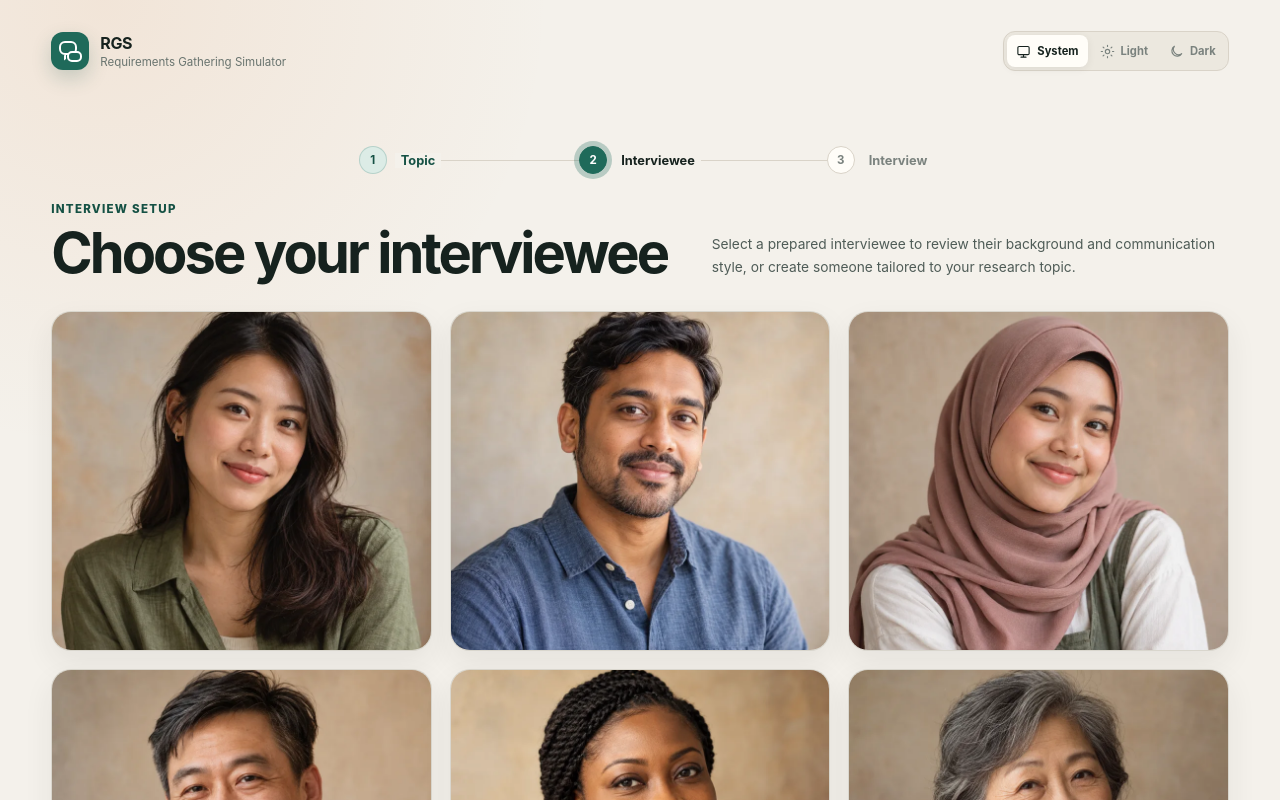
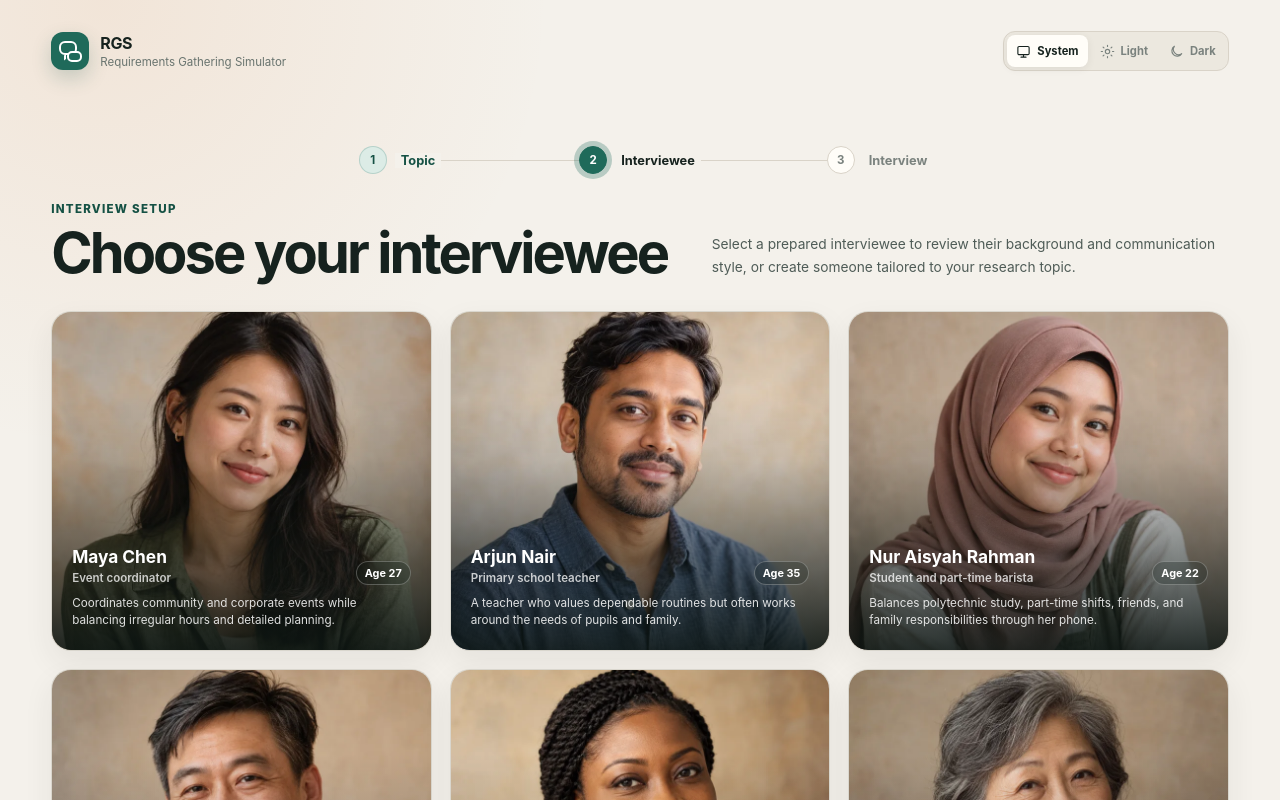
Before and after one commit to ranentwj/fyp-interview-sim, a Next.js app: page /setup/interviewee in a window 1280 px wide. Shown: the top 800 px of the page. Built offline with nearby package versions, Linux system fonts and the light colour scheme.

Commit message:
Add interviewee captions and frosted summaries

```diff
--- a/src/features/interviewee/IntervieweeRoster.module.css
+++ b/src/features/interviewee/IntervieweeRoster.module.css
@@ -10,17 +10,135 @@
   overflow: hidden;
   border: 1px solid var(--border-subtle);
   border-radius: 20px;
+  padding: 0;
   background: var(--surface-muted);
   box-shadow: 0 12px 30px var(--control-shadow);
+  color: white;
+  text-align: left;
+  isolation: isolate;
+  transition: border-color 180ms ease, box-shadow 180ms ease, transform 180ms ease;
+}
+
+.card:hover,
+.card:focus-visible {
+  border-color: var(--accent-border);
+  box-shadow: 0 18px 38px var(--panel-shadow);
+  transform: translateY(-3px);
 }
 
 .portrait {
+  z-index: -1;
   object-fit: cover;
+  transition: transform 350ms ease;
+}
+
+.card:hover .portrait,
+.card:focus-visible .portrait {
+  transform: scale(1.025);
+}
+
+.cardOverlay {
+  position: absolute;
+  inset: 0;
+  display: flex;
+  flex-direction: column;
+  justify-content: flex-end;
+  padding: 24px 20px 20px;
+  background: linear-gradient(
+    to bottom,
+    transparent 25%,
+    rgba(12, 21, 18, 0.1) 44%,
+    rgba(12, 21, 18, 0.88) 100%
+  );
+}
+
+.cardHeading {
+  display: flex;
+  align-items: flex-end;
+  justify-content: space-between;
+  gap: 12px;
+}
+
+.cardHeading > span:first-child {
+  display: grid;
+  gap: 3px;
+}
+
+.cardHeading strong {
+  font-size: 1.08rem;
+  line-height: 1.2;
+}
+
+.cardHeading small {
+  color: rgba(255, 255, 255, 0.76);
+  font-size: 0.72rem;
+  font-weight: 600;
+}
+
+.age {
+  flex: none;
+  border: 1px solid rgba(255, 255, 255, 0.25);
+  border-radius: 999px;
+  padding: 4px 8px;
+  background: rgba(12, 21, 18, 0.24);
+  font-size: 0.68rem;
+  font-weight: 700;
+  backdrop-filter: blur(8px);
+}
+
+.hoverBackground {
+  max-height: 0;
+  overflow: hidden;
+  margin-top: 0;
+  color: rgba(255, 255, 255, 0.86);
+  font-size: 0.73rem;
+  line-height: 1.5;
+  opacity: 0;
+  transform: translateY(8px);
+  transition: max-height 260ms ease, margin-top 260ms ease, opacity 200ms ease,
+    transform 260ms ease;
+}
+
+.card:hover .hoverBackground,
+.card:focus-visible .hoverBackground {
+  max-height: 90px;
+  margin-top: 12px;
+  opacity: 1;
+  transform: translateY(0);
+}
+
+.card:hover .cardOverlay,
+.card:focus-visible .cardOverlay {
+  background: linear-gradient(
+    to bottom,
+    transparent 10%,
+    rgba(12, 21, 18, 0.08) 30%,
+    rgba(12, 21, 18, 0.94) 100%
+  );
+  backdrop-filter: blur(2px);
+  mask-image: linear-gradient(to bottom, transparent 3%, black 58%);
 }
 
 @media (max-width: 900px) {
   .roster {
     grid-template-columns: repeat(2, minmax(0, 1fr));
+  }
+}
+
+@media (hover: none) {
+  .hoverBackground {
+    max-height: none;
+    margin-top: 10px;
+    opacity: 1;
+    transform: none;
+  }
+}
+
+@media (prefers-reduced-motion: reduce) {
+  .card,
+  .portrait,
+  .hoverBackground {
+    transition: none;
   }
 }
 
--- a/src/features/interviewee/IntervieweeRoster.tsx
+++ b/src/features/interviewee/IntervieweeRoster.tsx
@@ -7,17 +7,28 @@ export function IntervieweeRoster() {
     <div className={styles.roster}>
       {preparedInterviewees.map((interviewee) => (
         <div
-          aria-label={`View ${interviewee.name}`}
+          aria-labelledby={`${interviewee.id}-name`}
           className={styles.card}
           key={interviewee.id}
+          tabIndex={0}
         >
           <Image
-            alt={`Portrait of ${interviewee.name}`}
+            alt=""
             className={styles.portrait}
             fill
             sizes="(max-width: 620px) 100vw, (max-width: 980px) 50vw, 33vw"
             src={interviewee.portrait}
           />
+          <span className={styles.cardOverlay}>
+            <span className={styles.cardHeading}>
+              <span>
+                <strong id={`${interviewee.id}-name`}>{interviewee.name}</strong>
+                <small>{interviewee.occupation}</small>
+              </span>
+              <span className={styles.age}>Age {interviewee.age}</span>
+            </span>
+            <span className={styles.hoverBackground}>{interviewee.shortBackground}</span>
+          </span>
         </div>
       ))}
     </div>
```
